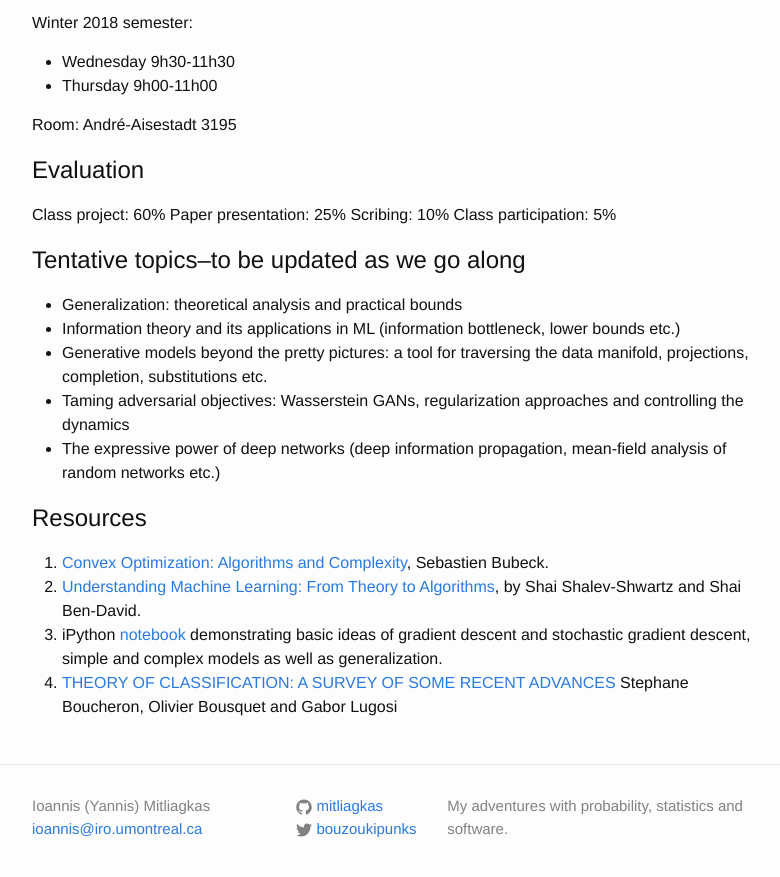
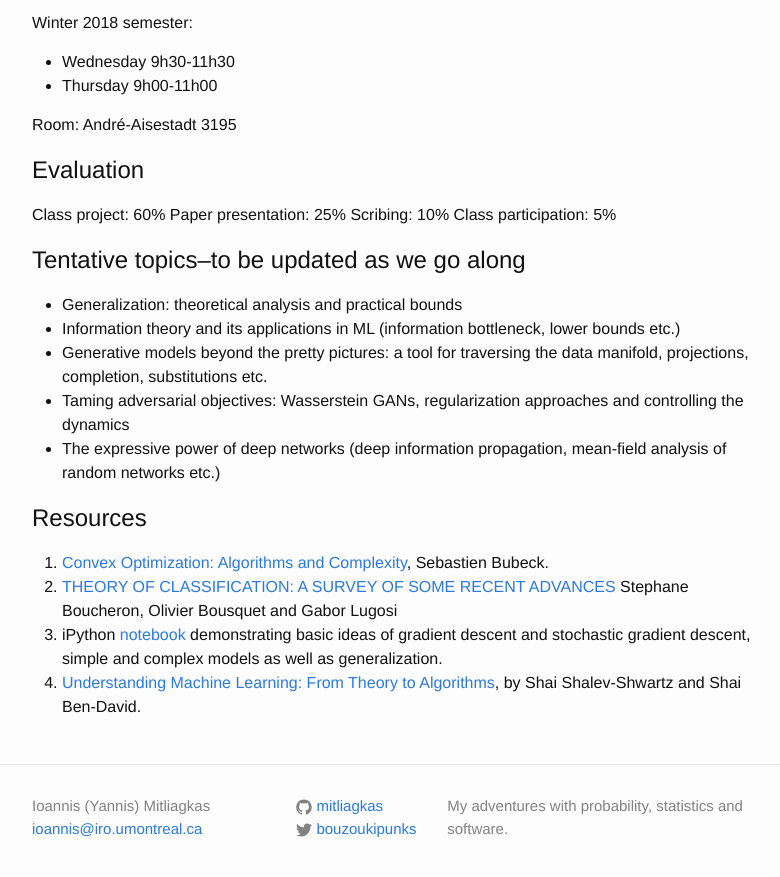
Before and after one commit to mitliagkas/mitliagkas.github.io, a Jekyll site: the page built from dl-theory-class.md, in a window 1280 px wide and 900 px high, scrolled down 995 px. Shown: the top 877 px of the window, without its empty margins (238-1018 px from the left). Built offline with Jekyll 4.4.1, drawn with Linux system fonts in a browser that asks for light colours.

Commit message:
Resources

```diff
--- a/dl-theory-class.md
+++ b/dl-theory-class.md
@@ -58,8 +58,8 @@ Tentative topics--to be updated as we go along
 Resources
 ---------
 1. [Convex Optimization: Algorithms and Complexity](https://arxiv.org/pdf/1405.4980.pdf), Sebastien Bubeck.
-2. [Understanding Machine Learning: From Theory to Algorithms](http://www.cs.huji.ac.il/~shais/UnderstandingMachineLearning/index.html), by Shai Shalev-Shwartz and Shai Ben-David.
+2. [THEORY OF CLASSIFICATION: A SURVEY OF SOME RECENT ADVANCES](https://www.esaim-ps.org/articles/ps/pdf/2005/01/ps0420.pdf) Stephane Boucheron, Olivier Bousquet and Gabor Lugosi
 3. iPython [notebook](https://github.com/anadim/ECE901/blob/master/sgd_vs_gd.ipynb)
 	demonstrating basic ideas of gradient descent and stochastic gradient descent,
 	simple and complex models as well as generalization.
-4. [THEORY OF CLASSIFICATION: A SURVEY OF SOME RECENT ADVANCES](https://www.esaim-ps.org/articles/ps/pdf/2005/01/ps0420.pdf) Stephane Boucheron, Olivier Bousquet and Gabor Lugosi
+4. [Understanding Machine Learning: From Theory to Algorithms](http://www.cs.huji.ac.il/~shais/UnderstandingMachineLearning/index.html), by Shai Shalev-Shwartz and Shai Ben-David.
```
